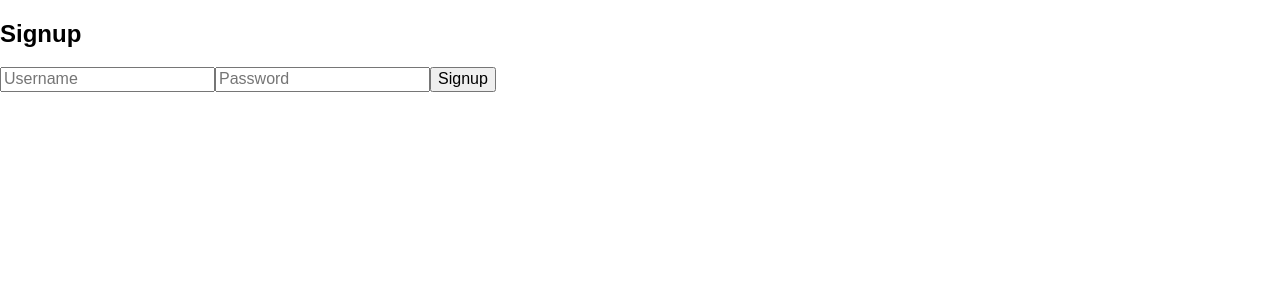
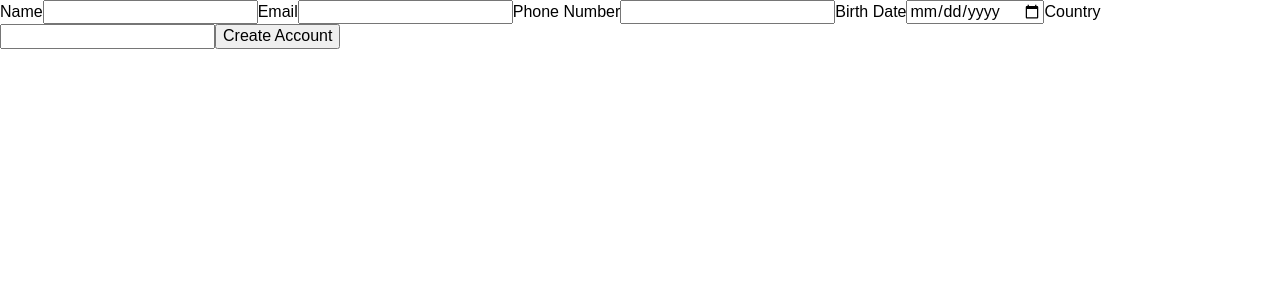
Before and after one commit to Duck-Dev687/week3-project1, a React (Vite) app in the folder finance-tracker/: page /signup in a window 1280 px wide. Shown: the top 300 px of the page. Built offline with nearby package versions, Linux system fonts and the light colour scheme.

Commit message:
Added logic to sign up

```diff
--- a/finance-tracker/src/components/Login.jsx
+++ b/finance-tracker/src/components/Login.jsx
@@ -1,38 +1,35 @@
-// src/components/Login.jsx
+// Login.jsx
 import React, { useState } from 'react';
-import { useNavigate } from 'react-router-dom'; // Change here
 
 const Login = () => {
-  const [username, setUsername] = useState('');
+  const [email, setEmail] = useState('');
   const [password, setPassword] = useState('');
-  const navigate = useNavigate(); // Change here
 
   const handleSubmit = (e) => {
     e.preventDefault();
-    // Perform login logic here, then navigate
-    // For simplicity, we'll just navigate
-    navigate('/'); // Change here
+    // Handle login logic here
   };
 
   return (
-    <div>
-      <h2>Login</h2>
     <form onSubmit={handleSubmit}>
+      <label htmlFor="email">Email</label>
       <input
-          type="text"
-          placeholder="Username"
-          value={username}
-          onChange={(e) => setUsername(e.target.value)}
+        type="email"
+        id="email"
+        value={email}
+        onChange={(e) => setEmail(e.target.value)}
+        required
       />
+      <label htmlFor="password">Password</label>
       <input
         type="password"
-          placeholder="Password"
+        id="password"
         value={password}
         onChange={(e) => setPassword(e.target.value)}
+        required
       />
       <button type="submit">Login</button>
     </form>
-    </div>
   );
 };
 
--- a/finance-tracker/src/components/Signup.jsx
+++ b/finance-tracker/src/components/Signup.jsx
@@ -1,38 +1,95 @@
-// src/components/Signup.jsx
 import React, { useState } from 'react';
-import { useNavigate } from 'react-router-dom'; // Change here
+import { useNavigate } from 'react-router-dom'; // Import useNavigate
 
 const Signup = () => {
-  const [username, setUsername] = useState('');
-  const [password, setPassword] = useState('');
-  const navigate = useNavigate(); // Change here
+  const navigate = useNavigate(); // Initialize useNavigate
+  const [name, setName] = useState('');
+  const [email, setEmail] = useState('');
+  const [phone, setPhone] = useState('');
+  const [birthDate, setBirthDate] = useState('');
+  const [country, setCountry] = useState('');
+  const [errorMessage, setErrorMessage] = useState('');
+
+  // Mock function to check if email already exists (replace with actual implementation)
+  const checkEmailExists = (email) => {
+    // Here you should check against your data store
+    // This is a mock; replace with actual API call or data check
+    const existingEmails = ['test@example.com']; // Replace with actual data
+    return existingEmails.includes(email);
+  };
 
   const handleSubmit = (e) => {
     e.preventDefault();
-    // Perform signup logic here, then navigate
-    // For simplicity, we'll just navigate
-    navigate('/login'); // Change here
+
+    // Check if the user is 18 or older
+    const today = new Date();
+    const birthDateObj = new Date(birthDate);
+    const age = today.getFullYear() - birthDateObj.getFullYear();
+    const monthDifference = today.getMonth() - birthDateObj.getMonth();
+
+    if (age < 18 || (age === 18 && monthDifference < 0)) {
+      setErrorMessage('You must be at least 18 years old to sign up.');
+      return;
+    }
+
+    // Check if the email already exists
+    if (checkEmailExists(email)) {
+      setErrorMessage('This email is already registered. Please use a different email.');
+      return;
+    }
+
+    // If all validations pass, proceed with account creation
+    // This is where you would typically send a request to your server/API
+
+    // Redirect to home page on successful sign-up
+    navigate('/'); // Redirecting to the home page
   };
 
   return (
-    <div>
-      <h2>Signup</h2>
     <form onSubmit={handleSubmit}>
+      <label htmlFor="name">Name</label>
       <input
         type="text"
-          placeholder="Username"
-          value={username}
-          onChange={(e) => setUsername(e.target.value)}
+        id="name"
+        value={name}
+        onChange={(e) => setName(e.target.value)}
+        required
       />
+      <label htmlFor="email">Email</label>
       <input
-          type="password"
-          placeholder="Password"
-          value={password}
-          onChange={(e) => setPassword(e.target.value)}
+        type="email"
+        id="email"
+        value={email}
+        onChange={(e) => setEmail(e.target.value)}
+        required
       />
-        <button type="submit">Signup</button>
+      <label htmlFor="phone">Phone Number</label>
+      <input
+        type="tel"
+        id="phone"
+        value={phone}
+        onChange={(e) => setPhone(e.target.value)}
+        required
+      />
+      <label htmlFor="birthDate">Birth Date</label>
+      <input
+        type="date"
+        id="birthDate"
+        value={birthDate}
+        onChange={(e) => setBirthDate(e.target.value)}
+        required
+      />
+      <label htmlFor="country">Country</label>
+      <input
+        type="text"
+        id="country"
+        value={country}
+        onChange={(e) => setCountry(e.target.value)}
+        required
+      />
+      {errorMessage && <p style={{ color: 'red' }}>{errorMessage}</p>}
+      <button type="submit">Create Account</button>
     </form>
-    </div>
   );
 };
 
```
Lines whose indentation alone changed are shown as unchanged.
